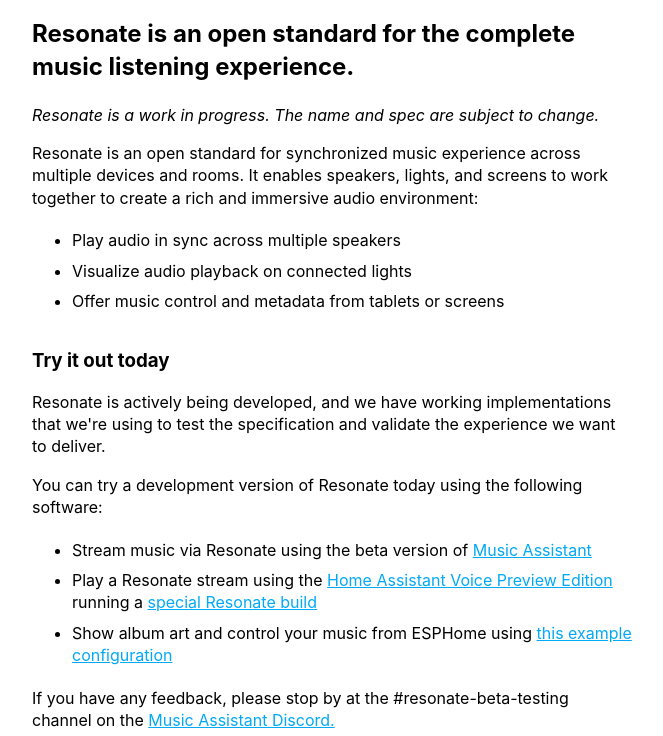
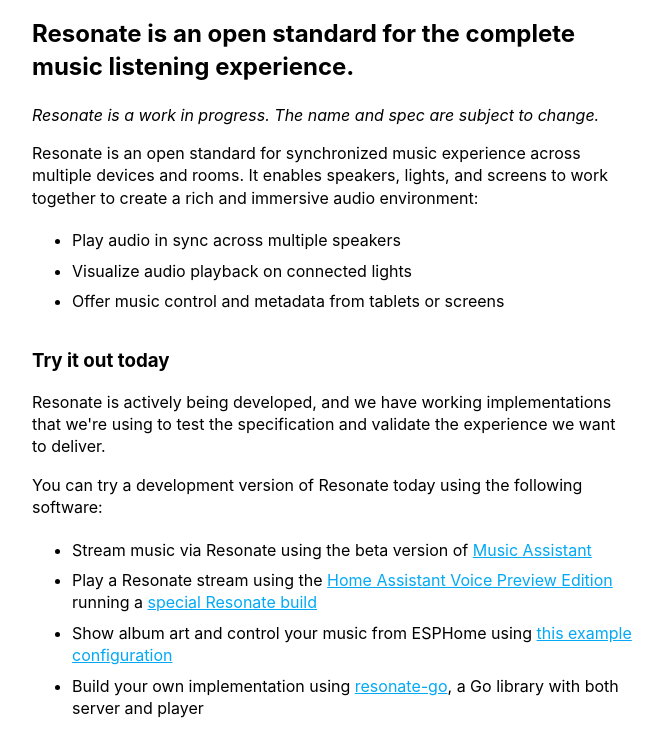
Before and after one commit to Resonate-Protocol/website, an Eleventy site: page src/index.html in a window 1280 px wide. Shown: the part 107-843 px from the top of the page, without its empty margins (308-971 px from the left). Built offline with nearby package versions, Linux system fonts and the light colour scheme; Eleventy itself is replaced by a stand-in of ours; files that its build step writes are made by us from their sources.

Commit message:
Add Go library documentation and usage instructions 🎉🚀 (#1)
- Added a new section for the `resonate-go` library in `code.md`, providing a Go implementation of the Resonate protocol for developers.
- Included a link to the `resonate-go` GitHub repository for documentation, source code, and examples. 📚🐹
- Updated `index.html` to mention the `resonate-go` library under the "Try it out today" section, allowing developers to build their own implementations using this library. 🎊

These changes aim to expand the visibility and documentation of the `resonate-go` library, helping developers leverage this tool in their own projects, thus broadening the ecosystem of tools available for the Resonate protocol! 🥳🛠️

```diff
--- a/src/index.html
+++ b/src/index.html
@@ -60,6 +60,12 @@
     <a href="https://github.com/esphome/esphome/pull/10183" target="_blank"
       >this example configuration</a
     >
+  </li>
+  <li>
+    Build your own implementation using
+    <a href="https://github.com/harperreed/resonate-go" target="_blank"
+      >resonate-go</a
+    >, a Go library with both server and player
   </li>
 </ul>
 
```
Also changed, not shown: src/code.md (+6 -0 lines).
